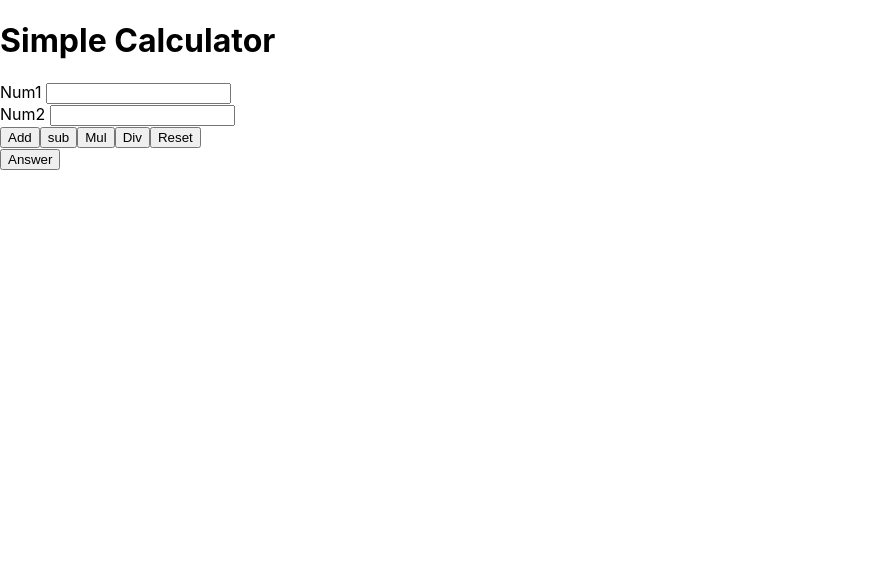
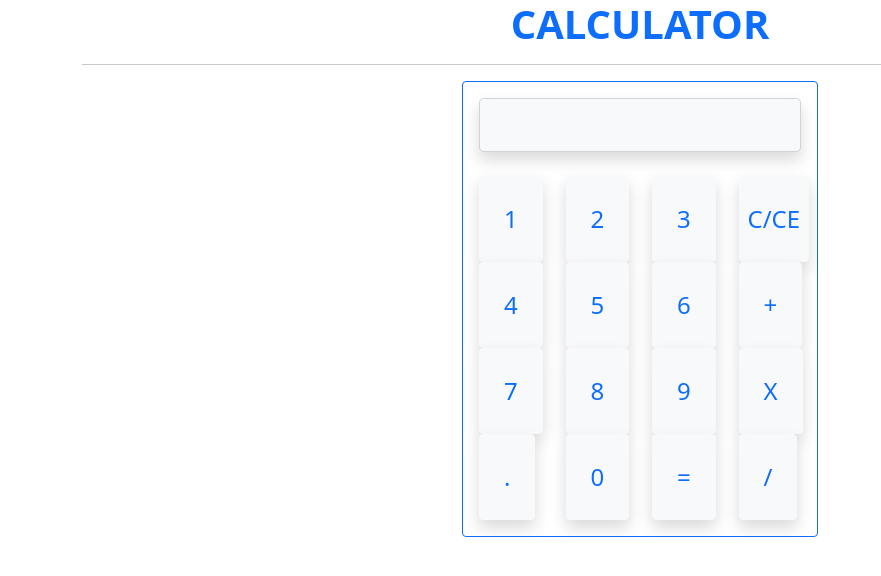
Before and after one commit to Muhammad-Rameez-Ahmed/try, a React (Create React App) app: page / in a window 1280 px wide. Shown: the top 576 px of the page, without its empty margins (0-881 px from the left). Built offline with nearby package versions, Linux system fonts and the light colour scheme.

Commit message:
Frontend done

```diff
--- a/package.json
+++ b/package.json
@@ -6,6 +6,7 @@
     "@testing-library/jest-dom": "^5.16.4",
     "@testing-library/react": "^13.3.0",
     "@testing-library/user-event": "^13.5.0",
+    "bootstrap": "^5.1.3",
     "react": "^18.2.0",
     "react-dom": "^18.2.0",
     "react-scripts": "5.0.1",
--- a/src/App.js
+++ b/src/App.js
@@ -1,10 +1,12 @@
-import logo from './logo.svg';
+
 import './App.css';
 import Calculator from './component.js/Calculator';
+import CalculatorApp from './component.js/CalculatorApp';
 
 function App() {
   return (
-    <Calculator/>
+    // <Calculator/>
+    <CalculatorApp/>
 
   );
 }
--- /dev/null
+++ b/src/component.js/CalculatorApp.jsx
@@ -0,0 +1,111 @@
+import React, { useState } from 'react'
+
+const CalculatorApp = () => {
+    const [val, setVal] = useState("");
+    return (
+        <>
+            <div>
+                <div className="container">
+                    <div className="row">
+                        <div className="col-12">
+                            <h1 className="display-6 fw-bolder text-center text-primary" >CALCULATOR</h1>
+                            <hr />
+
+                        </div>
+                    </div>
+                    <div className="row justify-content-center">
+                        <div className="col-md-4">
+                            <div className="card border-primary mb-3">
+                                <div className="card-body text-primary">
+                                    <input type="text" className="form-control form-control-lg mb-4 text-center bg-light fs-4 text-primary shadow" value={val}></input>
+                                    <div className="row">
+                                        <div className="col-3">
+                                            <button className="btn btn-light text-primary shadow p-4 fs-4" value="1" onClick={(e) => setVal(val + e.target.value)}>1</button>
+
+                                        </div>
+                                        <div className="col-3">
+                                            <button className="btn btn-light text-primary shadow p-4 fs-4" value="2" onClick={(e) => setVal(val + e.target.value)}>2</button>
+
+                                        </div>
+                                        <div className="col-3">
+                                            <button className="btn btn-light text-primary shadow p-4 fs-4" value="3" onClick={(e) => setVal(val + e.target.value)}>3</button>
+
+                                        </div>
+
+                                        <div className="col-3">
+                                            <button className="btn btn-light text-primary shadow px-2 py-4 fs-4 " value="1" onClick={(e) => setVal(val + e.target.value)}>C/CE</button>
+
+                                        </div>
+                                    </div>
+                                    <div className="row">
+                                        <div className="col-3">
+                                            <button className="btn btn-light text-primary shadow p-4 fs-4" value="4" onClick={(e) => setVal(val + e.target.value)}>4</button>
+
+                                        </div>
+                                        <div className="col-3">
+                                            <button className="btn btn-light text-primary shadow p-4 fs-4" value="5" onClick={(e) => setVal(val + e.target.value)}>5</button>
+
+                                        </div>
+                                        <div className="col-3">
+                                            <button className="btn btn-light text-primary shadow p-4 fs-4" value="6" onClick={(e) => setVal(val + e.target.value)}>6</button>
+
+                                        </div>
+
+                                        <div className="col-3">
+                                            <button className="btn btn-light text-primary shadow p-4  fs-4 " value="+" onClick={(e) => setVal(val + e.target.value)}>+</button>
+
+                                        </div>
+                                    </div>
+                                    <div className="row">
+                                        <div className="col-3">
+                                            <button className="btn btn-light text-primary shadow p-4 fs-4" value="7" onClick={(e) => setVal(val + e.target.value)}>7</button>
+
+                                        </div>
+                                        <div className="col-3">
+                                            <button className="btn btn-light text-primary shadow p-4 fs-4" value="8" onClick={(e) => setVal(val + e.target.value)}>8</button>
+
+                                        </div>
+                                        <div className="col-3">
+                                            <button className="btn btn-light text-primary shadow p-4 fs-4" value="9" onClick={(e) => setVal(val + e.target.value)}>9</button>
+
+                                        </div>
+
+                                        <div className="col-3">
+                                            <button className="btn btn-light text-primary shadow p-4  fs-4 " value="X" onClick={(e) => setVal(val + e.target.value)}>X</button>
+
+                                        </div>
+                                    </div>
+                                      <div className="row">
+                                        <div className="col-3">
+                                            <button className="btn btn-light text-primary shadow p-4 fs-4" value="." onClick={(e) => setVal(val + e.target.value)}> . </button>
+
+                                        </div>
+                                        <div className="col-3">
+                                            <button className="btn btn-light text-primary shadow p-4 fs-4" value="0" onClick={(e) => setVal(val + e.target.value)}>0</button>
+
+                                        </div>
+                                        <div className="col-3">
+                                            <button className="btn btn-light text-primary shadow p-4 fs-4" value="=" onClick={(e) => setVal(val + e.target.value)}>=</button>
+
+                                        </div>
+
+                                        <div className="col-3">
+                                            <button className="btn btn-light text-primary shadow p-4  fs-4 " value="/" onClick={(e) => setVal(val + e.target.value)}>/</button>
+
+                                        </div>
+                                    </div>
+
+
+                                </div>
+                            </div>
+
+
+                        </div>
+                    </div>
+                </div>
+            </div>
+        </>
+    )
+}
+
+export default CalculatorApp
--- a/src/index.js
+++ b/src/index.js
@@ -3,6 +3,7 @@ import ReactDOM from 'react-dom/client';
 import './index.css';
 import App from './App';
 import reportWebVitals from './reportWebVitals';
+import "../node_modules/bootstrap/dist/css/bootstrap.min.css"
 
 const root = ReactDOM.createRoot(document.getElementById('root'));
 root.render(
```
Also changed, not shown: 1 other file (tests, documents, lock files or other folders).
